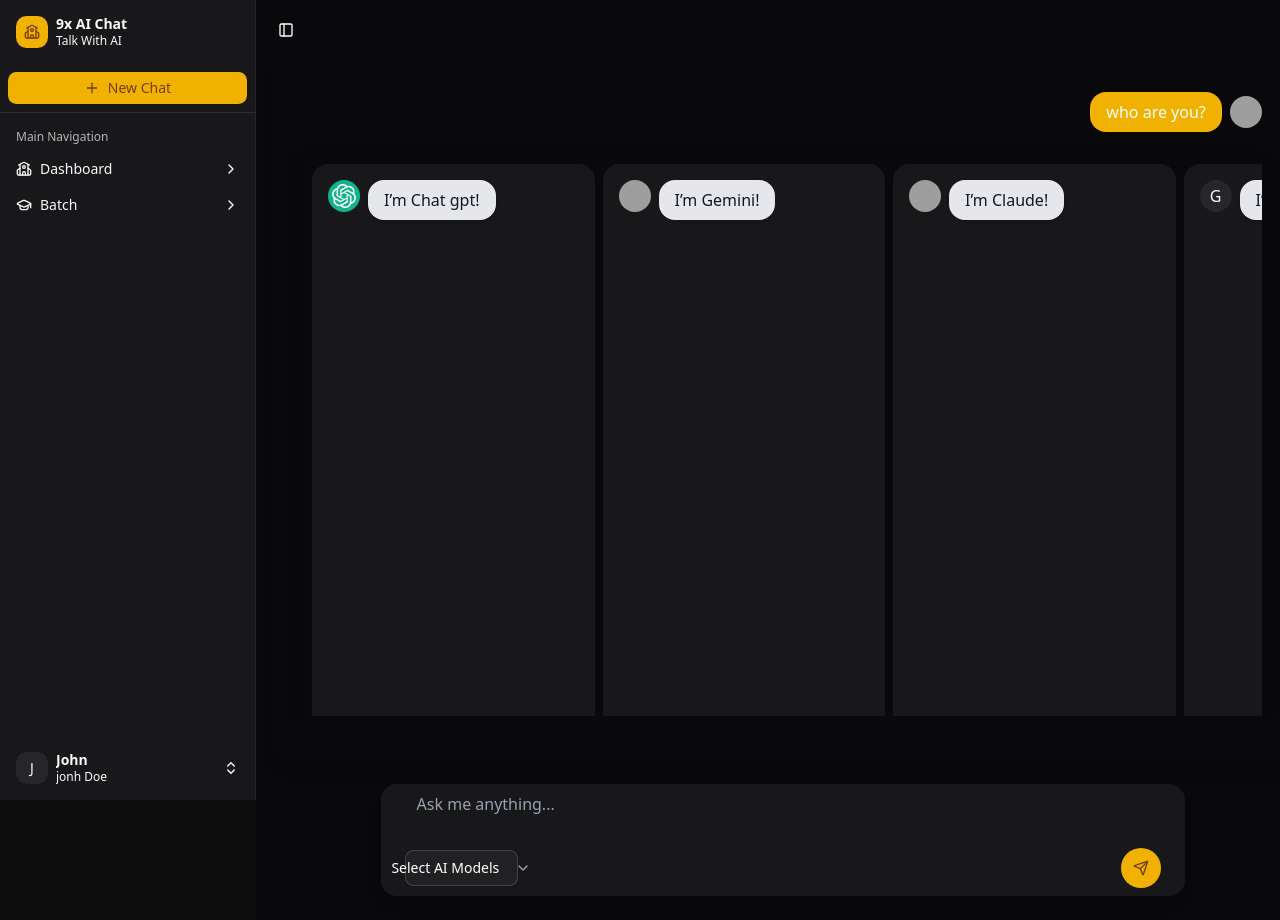
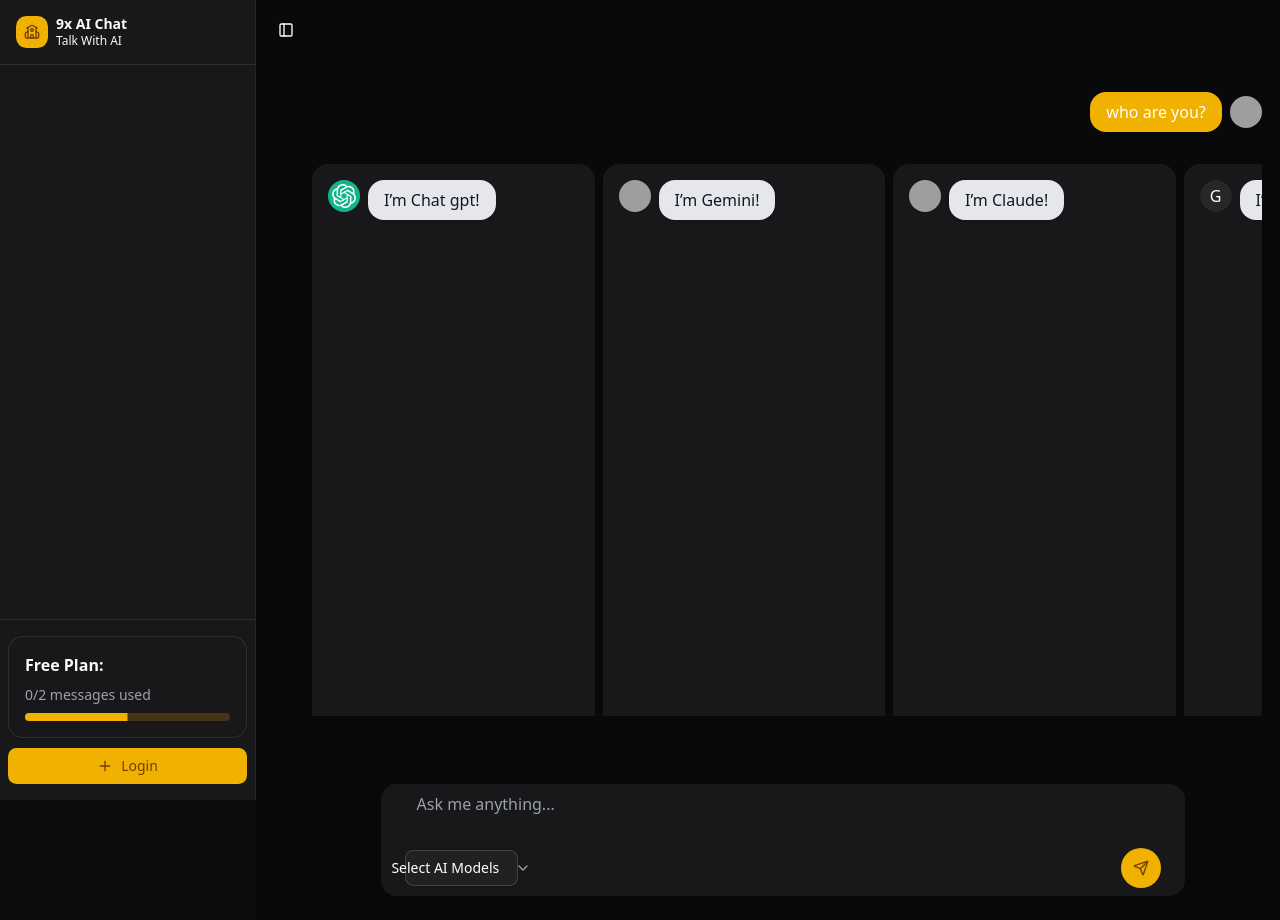
Before and after one commit to shahid-mohammed-9x/9x_ai_chat, a React (Vite) app in the folder user-frontend/: page /chat in a window 1280 px wide. Shown: the top 920 px of the page. Built offline with nearby package versions, Linux system fonts and the light colour scheme; grey boxes are pictures that could not be loaded.

Commit message:
sidebar changes based on login and public

```diff
--- a/user-frontend/package.json
+++ b/user-frontend/package.json
@@ -15,6 +15,7 @@
     "@radix-ui/react-collapsible": "^1.1.12",
     "@radix-ui/react-dialog": "^1.1.15",
     "@radix-ui/react-dropdown-menu": "^2.1.16",
+    "@radix-ui/react-progress": "^1.1.7",
     "@radix-ui/react-separator": "^1.1.7",
     "@radix-ui/react-slot": "^1.2.3",
     "@radix-ui/react-tooltip": "^1.2.8",
--- /dev/null
+++ b/user-frontend/src/components/ui/progress.jsx
@@ -0,0 +1,27 @@
+import * as React from "react"
+import * as ProgressPrimitive from "@radix-ui/react-progress"
+
+import { cn } from "@/lib/utils"
+
+function Progress({
+  className,
+  value,
+  ...props
+}) {
+  return (
+    <ProgressPrimitive.Root
+      data-slot="progress"
+      className={cn(
+        "bg-primary/20 relative h-2 w-full overflow-hidden rounded-full",
+        className
+      )}
+      {...props}>
+      <ProgressPrimitive.Indicator
+        data-slot="progress-indicator"
+        className="bg-primary h-full w-full flex-1 transition-all"
+        style={{ transform: `translateX(-${100 - (value || 0)}%)` }} />
+    </ProgressPrimitive.Root>
+  );
+}
+
+export { Progress }
--- a/user-frontend/src/views/layouts/ChatLayout.jsx
+++ b/user-frontend/src/views/layouts/ChatLayout.jsx
@@ -14,29 +14,15 @@ import SidebarHeaderComponent from '../sections/sidebar/SidebarHeaderComponent';
 import SidebarFooterComponent from '../sections/sidebar/SidebarFooterComponent';
 import SidebarContentComponent from '../sections/sidebar/SidebarContentComponent';
 import { Separator } from '@/components/ui/separator';
-
-const user = {
-  name: 'John',
-  email: 'jonh Doe',
-  avatar: null,
-};
+import { useSelector } from 'react-redux';
 
 const ChatLayout = ({ children }) => {
   const logoutFunction = useLogout();
   const navigate = useNavigate();
+  const { profileDetails } = useSelector((state) => state.userProfileState);
   const {
     sidebarState: { isSidebarOpen, navUser, changeNavUserAction, isSidebarOpenAction },
   } = useContext(Context);
-
-  const changeNavGroupFunction = useCallback(
-    (id) => {
-      let value = navUser[id];
-      let updateState = _.cloneDeep(navUser);
-      updateState[id] = !value;
-      changeNavUserAction(updateState);
-    },
-    [navUser]
-  );
 
   const handleSidebarTrigger = useCallback(() => {
     isSidebarOpenAction(!isSidebarOpen);
@@ -45,15 +31,17 @@ const ChatLayout = ({ children }) => {
   return (
     <SidebarProvider open={isSidebarOpen}>
       <Sidebar collapsible="icon">
-        <SidebarHeaderComponent isSidebarOpen={isSidebarOpen} />
+        <SidebarHeaderComponent isSidebarOpen={isSidebarOpen} profileDetails={profileDetails} />
         <Separator />
 
-        <SidebarContentComponent
-          navUser={navUser}
-          changeNavGroupFunction={changeNavGroupFunction}
+        <SidebarContentComponent profileDetails={profileDetails} />
+
+        <Separator />
+        <SidebarFooterComponent
+          user={profileDetails}
+          logoutFunction={logoutFunction}
+          isSidebarOpen={isSidebarOpen}
         />
-
-        <SidebarFooterComponent user={user} logoutFunction={logoutFunction} />
 
         <SidebarRail />
       </Sidebar>
--- a/user-frontend/src/views/sections/sidebar/SidebarContentComponent.jsx
+++ b/user-frontend/src/views/sections/sidebar/SidebarContentComponent.jsx
@@ -1,123 +1,132 @@
-import React, { memo } from 'react';
-import { School, ChevronRight, GraduationCap, House, Plus } from 'lucide-react';
-
-import { Collapsible, CollapsibleContent, CollapsibleTrigger } from '@/components/ui/collapsible';
-
+import { ArrowUpRight, Link, MoreHorizontal, StarOff, Trash2 } from 'lucide-react';
+import {
+  DropdownMenu,
+  DropdownMenuContent,
+  DropdownMenuItem,
+  DropdownMenuSeparator,
+  DropdownMenuTrigger,
+} from '@/components/ui/dropdown-menu';
 import {
   SidebarContent,
   SidebarGroup,
   SidebarGroupLabel,
   SidebarMenu,
+  SidebarMenuAction,
   SidebarMenuButton,
   SidebarMenuItem,
-  SidebarMenuSub,
-  SidebarMenuSubButton,
-  SidebarMenuSubItem,
+  useSidebar,
 } from '@/components/ui/sidebar';
-import { Link } from 'react-router-dom';
-import { Button } from '@/components/ui/button';
 
-const data = {
-  navMain: [
+const SidebarContentComponent = ({ profileDetails }) => {
+  const { isMobile } = useSidebar();
+
+  const favorites = [
     {
-      id: 'dashboard',
-      title: 'Dashboard',
+      name: 'Project Management & Task Tracking',
       url: '#',
-      icon: School,
-      isActive: false,
-      items: [
-        {
-          title: 'Overview',
-          url: '/dashboard',
+      emoji: '📊',
     },
     {
-          title: 'Analytics',
-          url: '/admin/dashboard/analytics',
+      name: 'Family Recipe Collection & Meal Planning',
+      url: '#',
+      emoji: '🍳',
     },
-      ],
+    {
+      name: 'Fitness Tracker & Workout Routines',
+      url: '#',
+      emoji: '💪',
     },
+    {
+      name: 'Book Notes & Reading List',
+      url: '#',
+      emoji: '📚',
+    },
+    {
+      name: 'Sustainable Gardening Tips & Plant Care',
+      url: '#',
+      emoji: '🌱',
+    },
+    {
+      name: 'Language Learning Progress & Resources',
+      url: '#',
+      emoji: '🗣️',
+    },
+    {
+      name: 'Home Renovation Ideas & Budget Tracker',
+      url: '#',
+      emoji: '🏠',
+    },
+    {
+      name: 'Personal Finance & Investment Portfolio',
+      url: '#',
+      emoji: '💰',
+    },
+    {
+      name: 'Movie & TV Show Watchlist with Reviews',
+      url: '#',
+      emoji: '🎬',
+    },
+    {
+      name: 'Daily Habit Tracker & Goal Setting',
+      url: '#',
+      emoji: '✅',
+    },
+  ];
 
-    {
-      id: 'batch',
-      title: 'Batch',
-      url: '#',
-      icon: GraduationCap,
-      isActive: false,
-      items: [
-        {
-          title: 'Year Batches',
-          url: '/batches',
-        },
-      ],
-    },
-  ],
-  quickAccess: [
-    {
-      name: 'Home Page',
-      url: '/',
-      icon: House,
-    },
-  ],
-};
-
-const SidebarContentComponent = ({ navUser, changeNavGroupFunction }) => {
   return (
     <SidebarContent>
-      <SidebarGroup>
-        <SidebarGroupLabel>Main Navigation</SidebarGroupLabel>
+      {profileDetails && (
+        <SidebarGroup className="group-data-[collapsible=icon]:hidden">
+          <SidebarGroupLabel>Favorites</SidebarGroupLabel>
           <SidebarMenu>
-          {data.navMain.map((item) => (
-            <Collapsible
-              key={item?.title}
-              asChild
-              // defaultOpen={navUser[item?.id] ?? false}
-              open={navUser[item?.id] ?? false}
-              className="group/collapsible"
+            {favorites.map((item) => (
+              <SidebarMenuItem key={item.name}>
+                <SidebarMenuButton asChild>
+                  <a href={item.url} title={item.name}>
+                    <span>{item.emoji}</span>
+                    <span>{item.name}</span>
+                  </a>
+                </SidebarMenuButton>
+                <DropdownMenu>
+                  <DropdownMenuTrigger asChild>
+                    <SidebarMenuAction showOnHover>
+                      <MoreHorizontal />
+                      <span className="sr-only">More</span>
+                    </SidebarMenuAction>
+                  </DropdownMenuTrigger>
+                  <DropdownMenuContent
+                    className="w-56 rounded-lg"
+                    side={isMobile ? 'bottom' : 'right'}
+                    align={isMobile ? 'end' : 'start'}
                   >
+                    <DropdownMenuItem>
+                      <Link className="text-muted-foreground" />
+                      <span>Copy Link</span>
+                    </DropdownMenuItem>
+                    <DropdownMenuItem>
+                      <ArrowUpRight className="text-muted-foreground" />
+                      <span>Open in New Tab</span>
+                    </DropdownMenuItem>
+                    <DropdownMenuSeparator />
+                    <DropdownMenuItem>
+                      <Trash2 className="text-muted-foreground" />
+                      <span>Delete</span>
+                    </DropdownMenuItem>
+                  </DropdownMenuContent>
+                </DropdownMenu>
+              </SidebarMenuItem>
+            ))}
             <SidebarMenuItem>
-                <CollapsibleTrigger asChild onClick={() => changeNavGroupFunction(item?.id)}>
-                  <SidebarMenuButton tooltip={item?.title}>
-                    {item?.icon && <item.icon />}
-                    <span>{item?.title}</span>
-                    <ChevronRight className="ml-auto transition-transform duration-200 group-data-[state=open]/collapsible:rotate-90" />
+              <SidebarMenuButton className="text-sidebar-foreground/70">
+                <MoreHorizontal />
+                <span>More</span>
               </SidebarMenuButton>
-                </CollapsibleTrigger>
-                <CollapsibleContent>
-                  <SidebarMenuSub>
-                    {item?.items?.map((subItem) => (
-                      <SidebarMenuSubItem key={subItem?.title}>
-                        <SidebarMenuSubButton asChild>
-                          <Link to={subItem?.url}>
-                            <span>{subItem?.title}</span>
-                          </Link>
-                        </SidebarMenuSubButton>
-                      </SidebarMenuSubItem>
-                    ))}
-                  </SidebarMenuSub>
-                </CollapsibleContent>
             </SidebarMenuItem>
-            </Collapsible>
-          ))}
           </SidebarMenu>
         </SidebarGroup>
-
-      {/* <SidebarGroup className="group-data-[collapsible=icon]:hidden">
-            <SidebarGroupLabel>Quick Access</SidebarGroupLabel>
-            <SidebarMenu>
-              {data.quickAccess.map((item) => (
-                <SidebarMenuItem key={item.name}>
-                  <SidebarMenuButton asChild>
-                    <Link to={item.url}>
-                      <item.icon />
-                      <span>{item.name}</span>
-                    </Link>
-                  </SidebarMenuButton>
-                </SidebarMenuItem>
-              ))}
-            </SidebarMenu>
-          </SidebarGroup> */}
+      )}
     </SidebarContent>
   );
 };
 
-export default memo(SidebarContentComponent);
+export default SidebarContentComponent;
--- a/user-frontend/src/views/sections/sidebar/SidebarFooterComponent.jsx
+++ b/user-frontend/src/views/sections/sidebar/SidebarFooterComponent.jsx
@@ -1,4 +1,4 @@
-import React, { memo } from "react";
+import React, { memo } from 'react';
 import {
   DropdownMenu,
   DropdownMenuContent,
@@ -7,26 +7,24 @@ import {
   DropdownMenuLabel,
   DropdownMenuSeparator,
   DropdownMenuTrigger,
-} from "@/components/ui/dropdown-menu";
-import {
-  Settings2,
-  ChevronsUpDown,
-  LogOut,
-  Wallet,
-  CreditCard,
-} from "lucide-react";
-import { getInitials } from "@/helpers";
+} from '@/components/ui/dropdown-menu';
+import { Settings2, ChevronsUpDown, LogOut, Wallet, Plus } from 'lucide-react';
+import { getInitials } from '@/helpers';
 import {
   SidebarFooter,
   SidebarMenu,
   SidebarMenuButton,
   SidebarMenuItem,
-} from "@/components/ui/sidebar";
-import { Avatar, AvatarFallback, AvatarImage } from "@/components/ui/avatar";
+} from '@/components/ui/sidebar';
+import { Avatar, AvatarFallback, AvatarImage } from '@/components/ui/avatar';
+import { Progress } from '@/components/ui/progress';
+import { Card } from '@/components/ui/card';
+import { Button } from '@/components/ui/button';
 
-const SidebarFooterComponent = ({ user, logoutFunction }) => {
+const SidebarFooterComponent = ({ user, logoutFunction, isSidebarOpen }) => {
   return (
     <SidebarFooter>
+      {user ? (
         <SidebarMenu>
           <SidebarMenuItem>
             <DropdownMenu>
@@ -36,14 +34,14 @@ const SidebarFooterComponent = ({ user, logoutFunction }) => {
                   className="data-[state=open]:bg-sidebar-accent data-[state=open]:text-sidebar-accent-foreground"
                 >
                   <Avatar className="h-8 w-8 rounded-lg">
-                  <AvatarImage src={user?.avatar} alt={user?.name} />
+                    <AvatarImage src={user?.avatar} alt={user?.fullName} />
                     <AvatarFallback className="rounded-lg">
-                    {" "}
-                    {getInitials(user?.name)}
+                      {' '}
+                      {getInitials(user?.fullName ?? '')}
                     </AvatarFallback>
                   </Avatar>
                   <div className="grid flex-1 text-left text-sm leading-tight">
-                  <span className="truncate font-semibold">{user?.name}</span>
+                    <span className="truncate font-semibold">{user?.fullName}</span>
                     <span className="truncate text-xs">{user?.email}</span>
                   </div>
                   <ChevronsUpDown className="ml-auto size-4" />
@@ -58,23 +56,21 @@ const SidebarFooterComponent = ({ user, logoutFunction }) => {
                 <DropdownMenuLabel className="p-0 font-normal">
                   <div className="flex items-center gap-2 px-1 py-1.5 text-left text-sm">
                     <Avatar className="h-8 w-8 rounded-lg">
-                    <AvatarImage src={user?.avatar} alt={user?.name} />
+                      <AvatarImage src={user?.avatar} alt={user?.fullName} />
                       <AvatarFallback className="rounded-lg">
-                      {" "}
-                      {getInitials(user?.name)}
+                        {' '}
+                        {getInitials(user?.fullName ?? '')}
                       </AvatarFallback>
                     </Avatar>
                     <div className="grid flex-1 text-left text-sm leading-tight">
-                    <span className="truncate font-semibold">{user?.name}</span>
+                      <span className="truncate font-semibold">{user?.fullName}</span>
                       <span className="truncate text-xs">{user?.email}</span>
                     </div>
                   </div>
                 </DropdownMenuLabel>
                 <DropdownMenuSeparator />
                 <DropdownMenuGroup>
-                <DropdownMenuItem
-                  onClick={() => navigate("/settings/my-profile")}
-                >
+                  <DropdownMenuItem onClick={() => navigate('/settings/my-profile')}>
                     <Settings2 />
                     Settings
                   </DropdownMenuItem>
@@ -84,13 +80,7 @@ const SidebarFooterComponent = ({ user, logoutFunction }) => {
                   </DropdownMenuItem>
                 </DropdownMenuGroup>
                 <DropdownMenuSeparator />
-              <DropdownMenuGroup>
-                <DropdownMenuItem>
-                  <CreditCard />
-                  Billing
-                </DropdownMenuItem>
-              </DropdownMenuGroup>
-              <DropdownMenuSeparator />
+
                 <DropdownMenuItem onClick={logoutFunction}>
                   <LogOut />
                   Log out
@@ -99,6 +89,24 @@ const SidebarFooterComponent = ({ user, logoutFunction }) => {
             </DropdownMenu>
           </SidebarMenuItem>
         </SidebarMenu>
+      ) : (
+        <SidebarMenu className={'space-y-1.5 my-2'}>
+          {isSidebarOpen ? (
+            <Card className="p-4 flex flex-col gap-4">
+              {/* Plan Usage */}
+              <div className="mt-auto space-y-2">
+                <p className="text-md  font-extrabold">Free Plan:</p>
+                <p className="text-sm text-muted-foreground">0/2 messages used</p>
+                <Progress value={50} />
+              </div>
+            </Card>
+          ) : null}
+
+          <Button>
+            <Plus /> {isSidebarOpen && 'Login'}
+          </Button>
+        </SidebarMenu>
+      )}
     </SidebarFooter>
   );
 };
--- a/user-frontend/src/views/sections/sidebar/SidebarHeaderComponent.jsx
+++ b/user-frontend/src/views/sections/sidebar/SidebarHeaderComponent.jsx
@@ -8,7 +8,7 @@ import {
 import { School } from 'lucide-react';
 import { Button } from '@/components/ui/button';
 import { Plus } from 'lucide-react';
-const SidebarHeaderComponent = ({ isSidebarOpen }) => {
+const SidebarHeaderComponent = ({ isSidebarOpen, profileDetails }) => {
   return (
     <SidebarHeader>
       <SidebarMenu>
@@ -26,11 +26,13 @@ const SidebarHeaderComponent = ({ isSidebarOpen }) => {
           </SidebarMenuButton>
         </SidebarMenuItem>
 
-        <SidebarMenuButton asChild className="w-full mt-3">
-          <Button>
-            <Plus /> {isSidebarOpen && 'New Chat'}
-          </Button>
-        </SidebarMenuButton>
+        {profileDetails && (
+          <SidebarMenuButton asChild className="w-full my-3">
+            <Button>
+              <Plus /> {isSidebarOpen && 'New Chat'}
+            </Button>
+          </SidebarMenuButton>
+        )}
       </SidebarMenu>
     </SidebarHeader>
   );
```
Also changed, not shown: 1 other file (tests, documents, lock files or other folders). Lines whose indentation alone changed are shown as unchanged.
